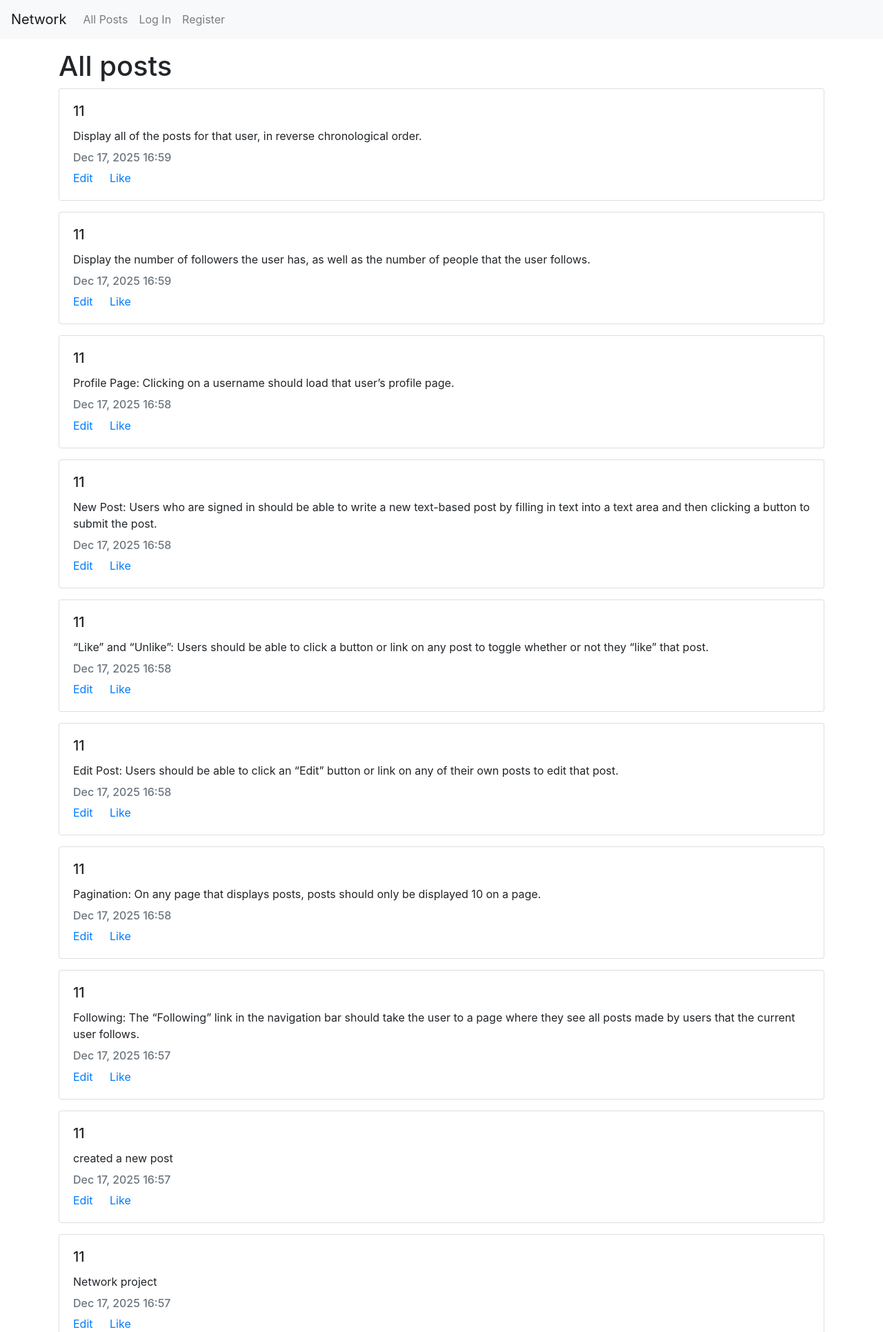
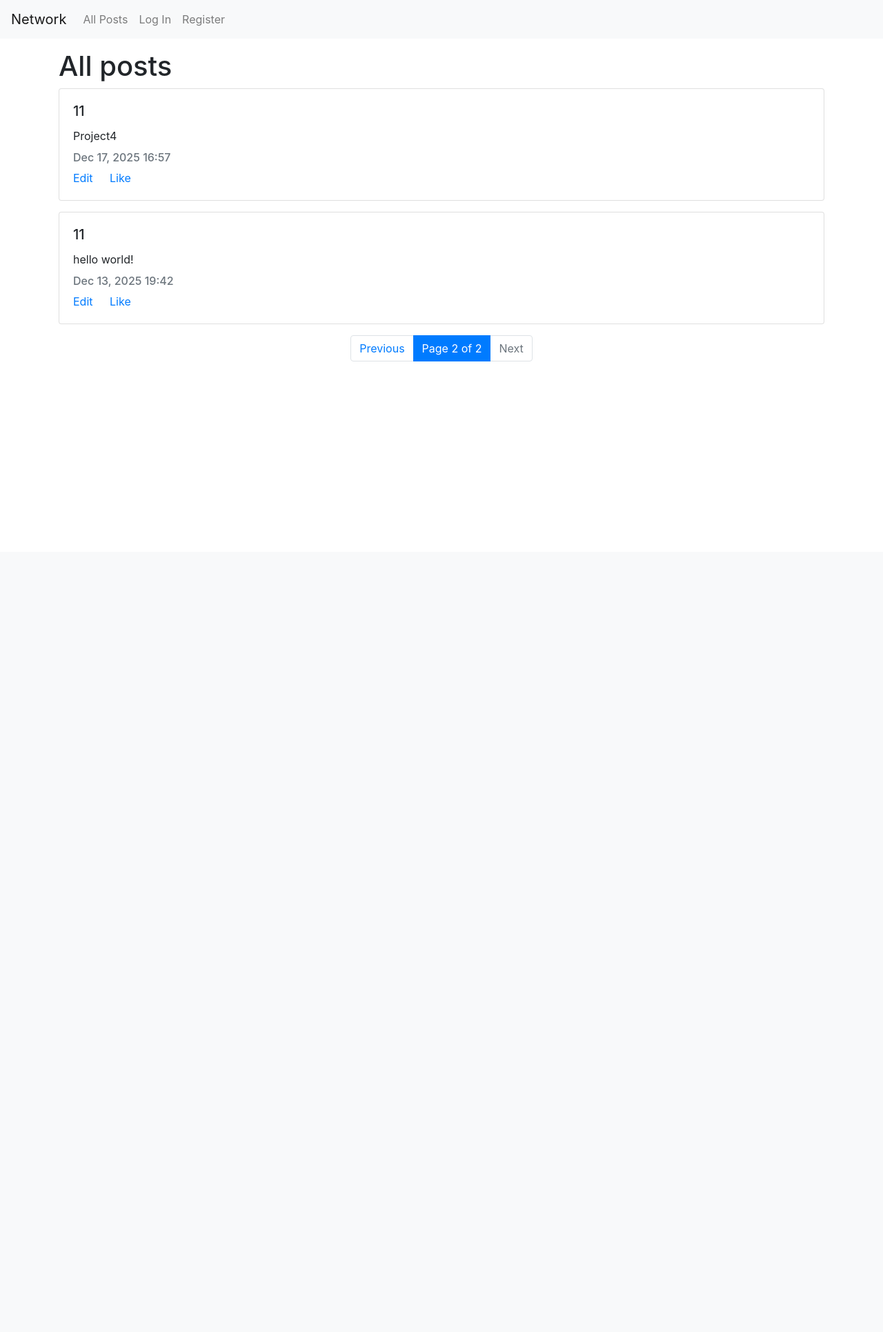
Before and after one commit to Ekaterine6/cs50w, a Django app: page /?page=2 in a window 1280 px wide. Shown: the top 1931 px of the page at 69% size. After the commit the page ends 524 px from the top, so only its background shows below. Run offline with Django 3.2, Linux system fonts and the light colour scheme; data comes from the database, SQL or seed files in the repository; both versions use the stored data as it was after the commit; some libraries are stand-ins or nearby versions.

Commit message:
Pagination is working

```diff
--- a/project4/network/templates/network/index.html
+++ b/project4/network/templates/network/index.html
@@ -6,7 +6,7 @@
 <div class="container mt-3">
 <h1>All posts</h1>
 
-    {% for post in posts %}
+    {% for post in page_obj %}
     <div class="card mb-3" style="width: 100%;">
         <div class="card-body">
             <h5 class="card-title">{{ post.user.username }}</h5>
@@ -22,4 +22,41 @@
     <p>no pots</p>
     {% endfor %}
 </div>
+
+<!--Bootstrap’s Pagination features may be helpful for displaying pages on the front-end (in your HTML)-->
+<nav aria-label="Page navigation">
+  <ul class="pagination justify-content-center">
+
+    {% if page_obj.has_previous %}
+      <li class="page-item">
+        <a class="page-link" href="?page={{ page_obj.previous_page_number }}">
+          Previous
+        </a>
+      </li>
+    {% else %}
+      <li class="page-item disabled">
+        <span class="page-link">Previous</span>
+      </li>
+    {% endif %}
+
+    <li class="page-item active">
+      <span class="page-link">
+        Page {{ page_obj.number }} of {{ page_obj.paginator.num_pages }}
+      </span>
+    </li>
+
+    {% if page_obj.has_next %}
+      <li class="page-item">
+        <a class="page-link" href="?page={{ page_obj.next_page_number }}">
+          Next
+        </a>
+      </li>
+    {% else %}
+      <li class="page-item disabled">
+        <span class="page-link">Next</span>
+      </li>
+    {% endif %}
+
+  </ul>
+</nav>
 {% endblock %}
--- a/project4/network/views.py
+++ b/project4/network/views.py
@@ -1,5 +1,6 @@
 from django.contrib.auth import authenticate, login, logout
 from django.db import IntegrityError
+from django.core.paginator import Paginator
 from django.http import HttpResponseRedirect
 from django.shortcuts import render, get_object_or_404
 from django.urls import reverse
@@ -10,8 +11,12 @@ from .models import User, Post, Follow
 
 def index(request):
     posts = Post.objects.all().order_by("-timestamp")
+    paginator = Paginator(posts, 10)
+
+    page_number = request.GET.get("page")
+    page_obj = paginator.get_page(page_number)
     return render(request, "network/index.html", {
-        "posts": posts
+        "page_obj":page_obj
     })
 
 
```
Also changed, not shown: project4/db.sqlite3.
